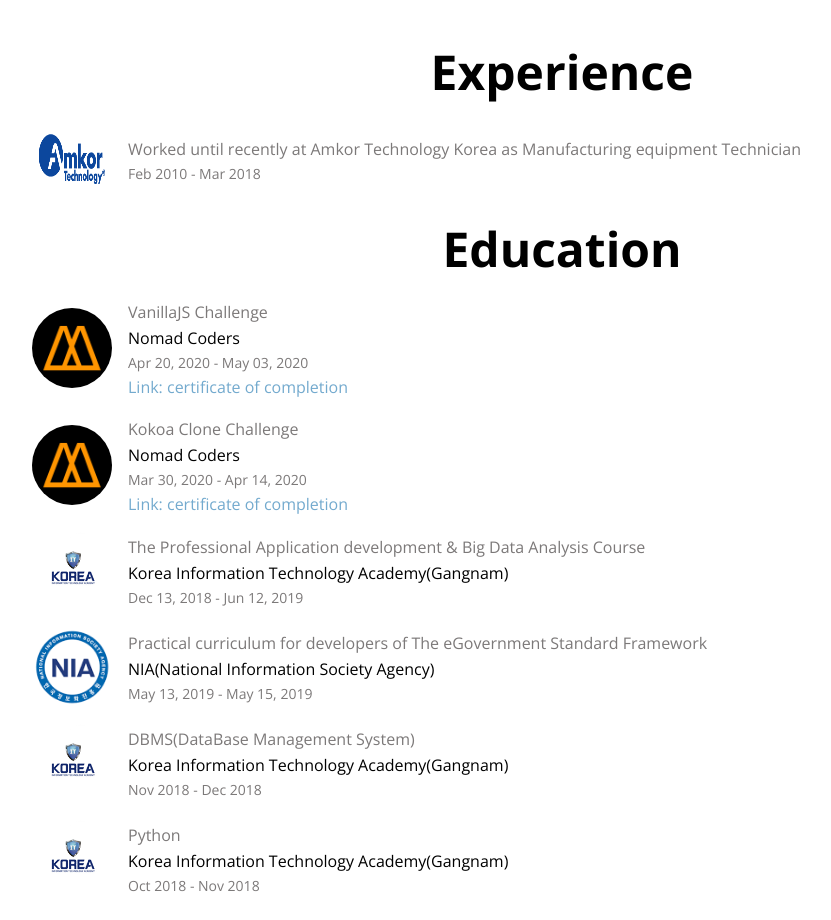
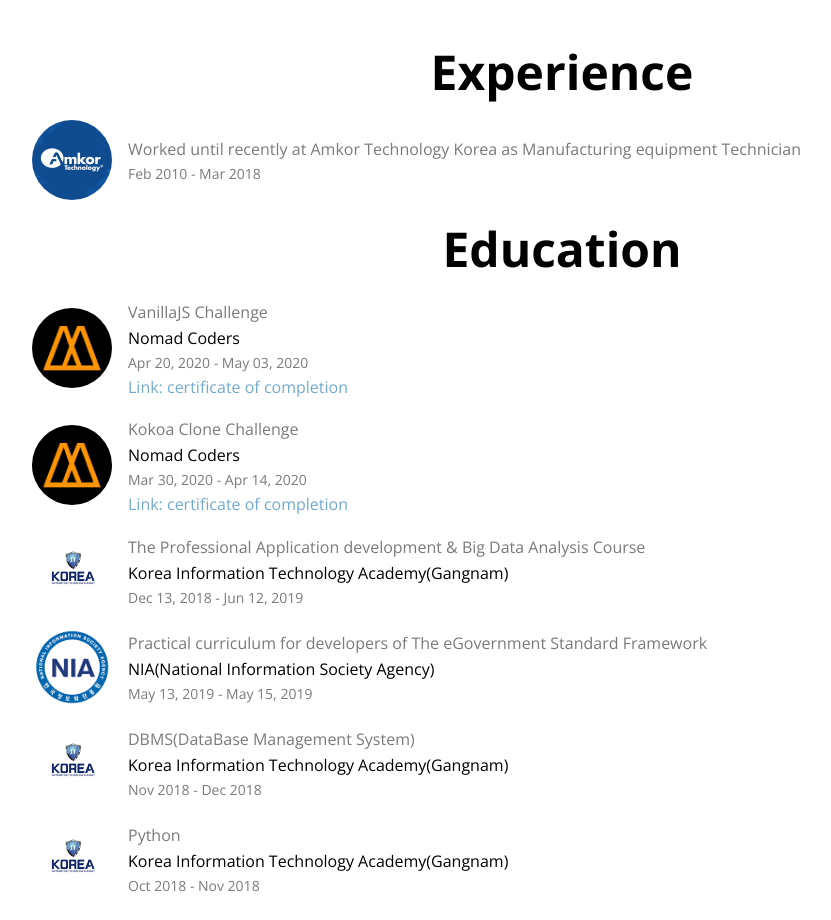
Before and after one commit to kimhscom/kimhscom.github.io, a plain HTML site: page index.html in a window 1280 px wide. Shown: the part 1560-2480 px from the top of the page, without its empty margins (78-909 px from the left). Drawn offline with nearby package versions, Linux system fonts and the light colour scheme.

Commit message:
image change

```diff
--- a/index.html
+++ b/index.html
@@ -121,11 +121,7 @@
       <h1>Experience</h1>
       <div class="about__jobs">
         <div class="job">
-          <img
-            src="/images/jobs/company1.png"
-            alt="company"
-            class="job__logo"
-          />
+          <img src="/images/jobs/amkor.png" alt="amkor" class="job__logo" />
           <div class="job_description">
             <p class="job__name">
               Worked until recently at Amkor Technology Korea as Manufacturing
```
Also changed, not shown: images/jobs/amkor.png (added), images/jobs/company1.png (deleted), 3 other files.
